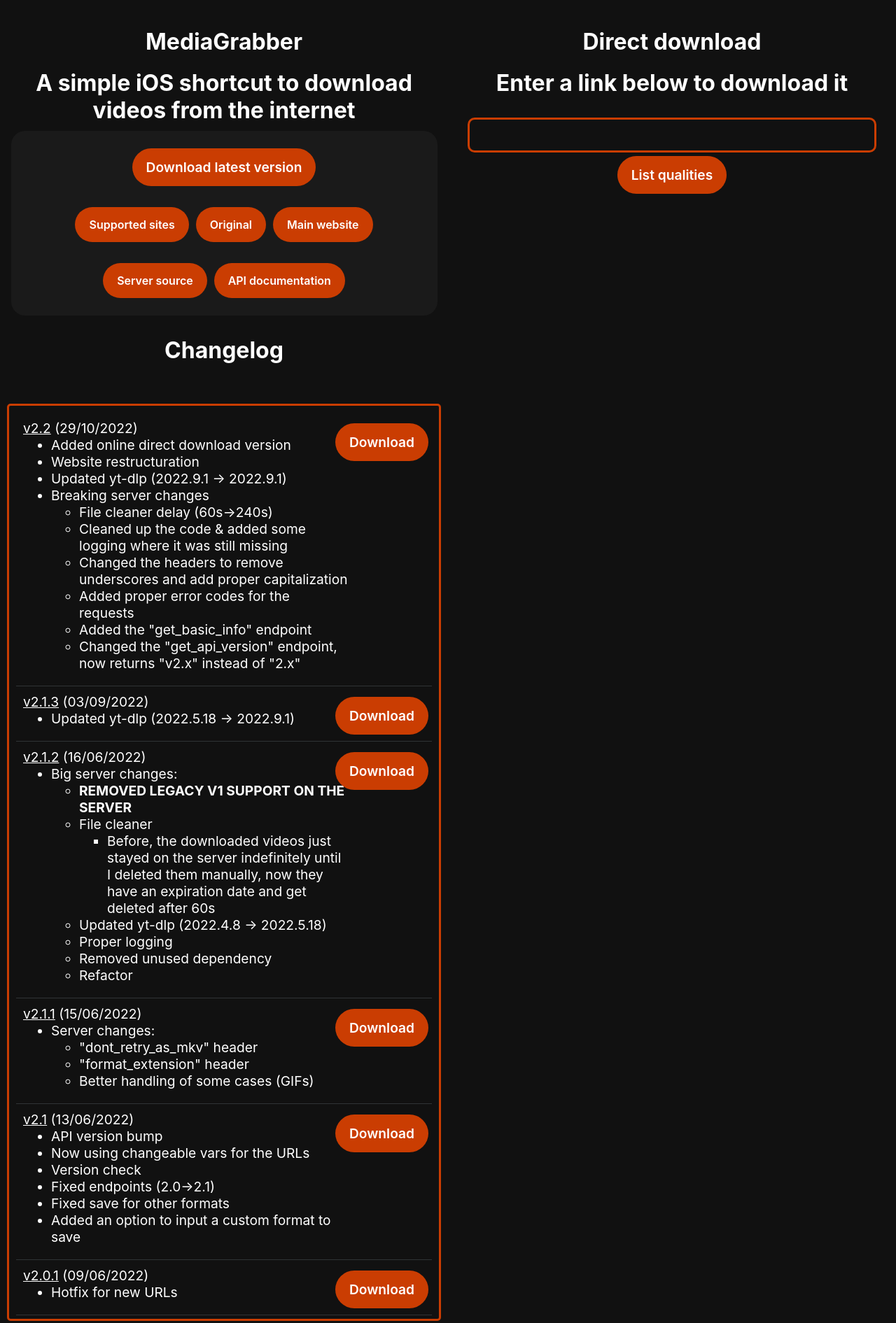
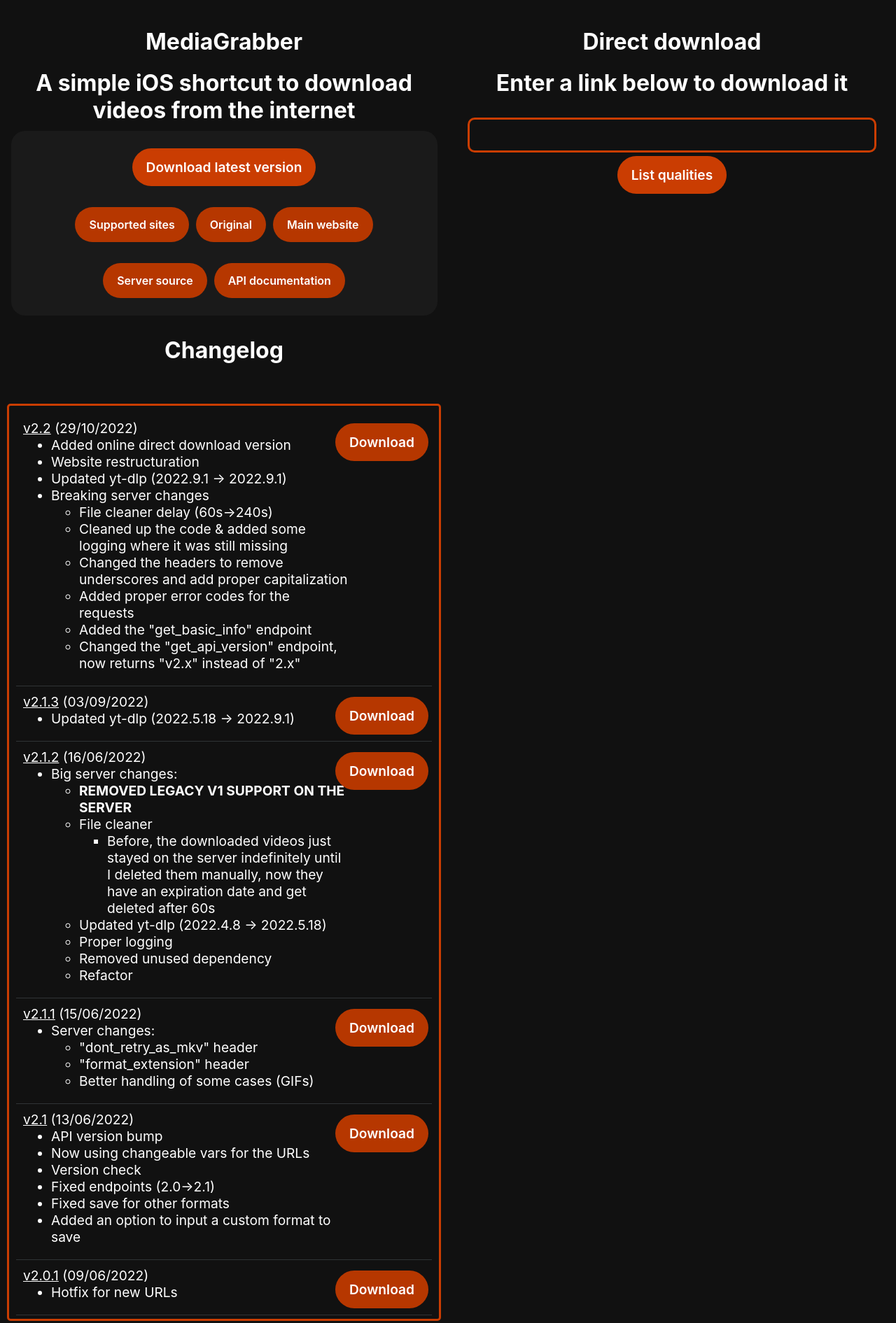
Before and after one commit to Nixuge/mediagrabber, a Flask app: page /index in a window 1280 px wide. Shown: the top 1891 px of the page at 70% size. Run offline with Flask 2, Linux system fonts and the light colour scheme.

Commit message:
Final state for now

```diff
--- a/templates/index.html
+++ b/templates/index.html
@@ -16,28 +16,28 @@
                 <div class="button_group">
                     <a class="button biggerfont"
                         href="https://www.icloud.com/shortcuts/2784ecd0f660442597d0aef2290cb71c">
-                        <div id="latestButton" class="innerbutton expandOutElement">Download latest version</div>
+                        <div id="latestButton" class="innerbutton">Download latest version</div>
                     </a>
                 </div>
                 <br>
                 <div class="button_group">
                     <a class="button" href="https://github.com/yt-dlp/yt-dlp/blob/master/supportedsites.md">
-                        <div class="innerbutton expandOutElement">Supported sites</div>
+                        <div class="innerbutton lessimportant">Supported sites</div>
                     </a>
                     <a class="button" href="https://github.com/sayem314">
-                        <div class="innerbutton expandOutElement">Original</div>
+                        <div class="innerbutton lessimportant">Original</div>
                     </a>
                     <a class="button" href="https://nixuge.me">
-                        <div class="innerbutton expandOutElement">Main website</div>
+                        <div class="innerbutton lessimportant">Main website</div>
                     </a>
 
                 </div>
                 <div class="button_group">
                     <a class="button" href="https://github.com/nixuge/mediagrabber">
-                        <div class="innerbutton expandOutElement">Server source</div>
+                        <div class="innerbutton lessimportant">Server source</div>
                     </a>
                     <a class="button" href="/doc">
-                        <div class="innerbutton expandOutElement">API documentation</div>
+                        <div class="innerbutton lessimportant">API documentation</div>
                     </a>
                 </div>
             </div>
@@ -49,7 +49,7 @@
                     <span class="releaseVersion">v2.2</span>
                     <span class="releaseDate">(29/10/2022)</span>
                     <a class="button right" href="https://www.icloud.com/shortcuts/2784ecd0f660442597d0aef2290cb71c">
-                        <div class="innerbutton noanimation">Download</div>
+                        <div class="innerbutton noanimation lessimportant">Download</div>
                     </a>
                     <ul>
                         <li>Added online direct download version</li>
@@ -74,7 +74,7 @@
                     <span class="releaseVersion">v2.1.3</span>
                     <span class="releaseDate">(03/09/2022)</span>
                     <a class="button right" href="https://www.icloud.com/shortcuts/d6f0262d29dc43f9b647455113d43699">
-                        <div class="innerbutton noanimation">Download</div>
+                        <div class="innerbutton noanimation lessimportant">Download</div>
                     </a>
                     <ul>
                         <li>Updated yt-dlp (2022.5.18 -> 2022.9.1)</li>
@@ -87,7 +87,7 @@
                     <span class="releaseVersion">v2.1.2</span>
                     <span class="releaseDate">(16/06/2022)</span>
                     <a class="button right" href="https://www.icloud.com/shortcuts/d6f0262d29dc43f9b647455113d43699">
-                        <div class="innerbutton noanimation">Download</div>
+                        <div class="innerbutton noanimation lessimportant">Download</div>
                     </a>
                     <ul>
                         <li>Big server changes:
@@ -116,7 +116,7 @@
                     <span class="releaseVersion">v2.1.1</span>
                     <span class="releaseDate">(15/06/2022)</span>
                     <a class="button right" href="https://www.icloud.com/shortcuts/c132b3146d5b479ba9f6d46043d0071e">
-                        <div class="innerbutton noanimation">Download</div>
+                        <div class="innerbutton noanimation lessimportant">Download</div>
                     </a>
                     <ul>
                         <li>Server changes: <ul>
@@ -134,7 +134,7 @@
                     <span class="releaseVersion">v2.1</span>
                     <span class="releaseDate">(13/06/2022)</span>
                     <a class="button right" href="https://www.icloud.com/shortcuts/c233272f20e14a4cb37d084744591ad5">
-                        <div class="innerbutton noanimation">Download</div>
+                        <div class="innerbutton noanimation lessimportant">Download</div>
                     </a>
                     <ul>
                         <li>API version bump</li>
@@ -152,7 +152,7 @@
                     <span class="releaseVersion">v2.0.1</span>
                     <span class="releaseDate">(09/06/2022)</span>
                     <a class="button right" href="https://www.icloud.com/shortcuts/c132b3146d5b479ba9f6d46043d0071e">
-                        <div class="innerbutton noanimation">Download</div>
+                        <div class="innerbutton noanimation lessimportant">Download</div>
                     </a>
                     <ul>
                         <li>Hotfix for new URLs</li>
@@ -165,7 +165,7 @@
                     <span class="releaseVersion">v2.0</span>
                     <span class="releaseDate">(08/06/2022)</span>
                     <a class="button right" href="https://www.icloud.com/shortcuts/70e4ab2ae07249a7bc52a346beae4a9c">
-                        <div class="innerbutton noanimation">Download</div>
+                        <div class="innerbutton noanimation lessimportant">Download</div>
                     </a>
                     <ul>
                         <li>Initial rewrite</li>
@@ -196,7 +196,7 @@
             <input id="urlinput" class="biggerfont textinput" type="text"><br>
 
             <a class="button biggerfont" onclick="list_qualities(event)">
-                <div id="ddlbutton" class="innerbutton expandOutElement">List qualities</div>
+                <div id="ddlbutton" class="innerbutton downloadbutton">List qualities</div>
             </a><br><br>
 
 
@@ -206,7 +206,7 @@
             </div>
             <div id="showmore" style="text-align: center; display: none;">
                 <a class='button biggerfont' onclick='show_more_results()'>
-                    <div class='innerbutton'>See more formats?</div>
+                    <div class='innerbutton downloadbutton'>See more formats?</div>
                 </a>
             </div>
             <div id="results_all"></div>
@@ -264,7 +264,7 @@
     html {
         background-color: #111;
         --tint-color: #CA3D02;
-        --tint-color-low: #a23100;
+        --tint-color-low: #b63700;
         --tint-color-fade: #6B2607;
         --semi-bold: 600;
         --tint-text-color: #FFF;
@@ -301,13 +301,6 @@
 </style>
 <style buttons>
     /* partially from unc0ver.dev */
-    .expandOutElement {
-        animation-fill-mode: forwards;
-        -webkit-animation-fill-mode: forwards;
-        -webkit-animation: expandOut 1.6s;
-        animation: expandOut 1.6s;
-    }
-
     .button {
         text-decoration: none;
         display: inline-block;
@@ -329,6 +322,9 @@
         -o-transition: padding .15s ease;
         -ms-transition: padding .15s ease;
     }
+    .lessimportant {
+        background-color: var(--tint-color-low);
+    }
 
     .disabled {
         background-color: var(--tint-color-fade);
@@ -339,7 +335,7 @@
     .innerbutton:hover {
         padding-left: 35px;
         padding-right: 35px;
-        filter: brightness(70%);
+        filter: brightness(80%);
         transition: 0.2s cubic-bezier(0.19, 1, 0.22, 1);
     }
 
@@ -393,7 +389,7 @@
     }
 
     #results_best {
-        text-align: left;
+        /* text-align: left; */
         padding-left: 10px;
     }
 
@@ -472,9 +468,6 @@
             })
         }
 
-        static toggle_buttons(ids) {
-            ids.forEach(id => Utilities.toggle_button(id))
-        }
         static toggle_button(button_id) {
             const element = document.getElementById(button_id);
             element.classList.contains("disabled") ?
@@ -513,8 +506,11 @@
             return (await APIUtilities.fetch_url_header(api_url, requested_url)).json()
         }
 
-        static async download_video_id(requested_url, id) {
+        static async download_video_id(event, requested_url, id) {
+            if (Utilities.is_event_disabled(event)) { return; }
+
             Utilities.toggle_all_downloadbuttons();
+            Utilities.toggle_elements(["results_all", "loading"])
 
             const headers_dict = {
                 'Format-Extension': 'mkv',
@@ -527,6 +523,8 @@
                 .then(blob => {
                     const file = window.URL.createObjectURL(blob);
                     window.location.assign(file);
+                    Utilities.toggle_element("results_all", "inline-flex")
+                    Utilities.toggle_element("loading")
                     Utilities.toggle_all_downloadbuttons();
                 });
         }
@@ -583,8 +581,8 @@
             const id = api_response[result]["value"];
 
             results_best.innerHTML += `<div class='result'>
-                <a class='button' onclick='APIUtilities.download_video_id(\"${requested_url}\", \"${id}\")'>
-                    <div class='innerbutton downloadbutton noanimation'>Download ${result}</div>
+                <a class='button' onclick='APIUtilities.download_video_id(event, \"${requested_url}\", \"${id}\")'>
+                    <div class='innerbutton downloadbutton noanimation lessimportant'>Download ${result}</div>
                 </a>`;
         }
         Utilities.toggle_button("ddlbutton")
@@ -593,7 +591,6 @@
 
     async function show_more_results() {
         Utilities.toggle_elements(["showmore", "loading"]);
-        Utilities.toggle_button("ddlbutton")
         Utilities.toggle_all_downloadbuttons();
 
         const requested_url = document.getElementById("urlinput").value;
@@ -607,21 +604,16 @@
             const format = result.match("\\((.*)\\)")[1]
             const id = api_response[result]["value"]
             results_all.innerHTML += `<div class='result'>
-                <a class='button' onclick='APIUtilities.download_video_id(\"${requested_url}\", \"${id}\")'>
-                    <div class='innerbutton downloadbutton noanimation'>${resolution} ${format}</div>
+                <a class='button' onclick='APIUtilities.download_video_id(event, \"${requested_url}\", \"${id}\")'>
+                    <div class='innerbutton downloadbutton noanimation lessimportant'>${resolution} ${format}</div>
                 </a>`;
         }
 
         Utilities.toggle_element("loading");
-        Utilities.toggle_button("ddlbutton")
-
-
     }
 </script>
 
 </html>
-
-</div>
 
 <!--
     TODO:
```
